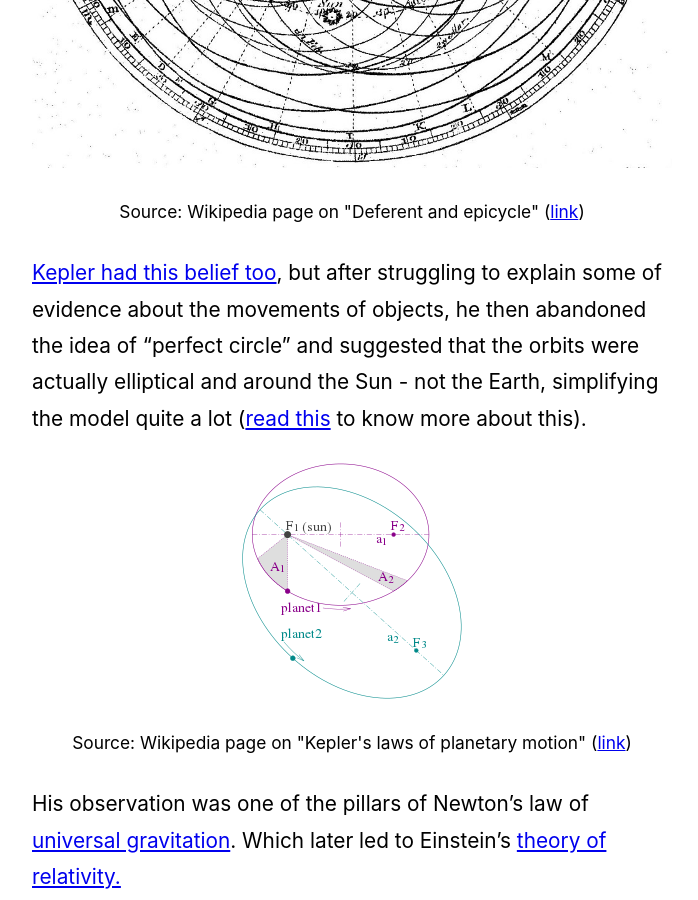
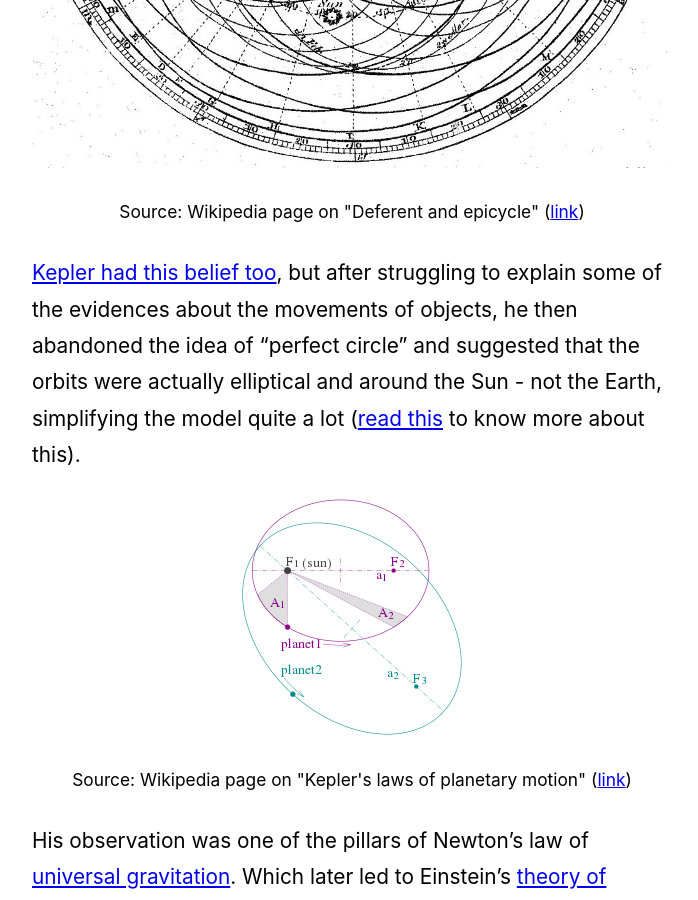
Before and after one commit to tonysm/jekyll.tonysm.com, a Jekyll site: the page built from _posts/2021-02-16-when-objects-are-not-enough.markdown, in a window 1280 px wide and 900 px high, scrolled down 13184 px. Shown: the whole window, without its empty margins (288-986 px from the left). Built offline with Jekyll 4.4.1, drawn with Linux system fonts in a browser that asks for light colours.

Commit message:
Fix typo

```diff
--- a/_posts/2021-02-16-when-objects-are-not-enough.markdown
+++ b/_posts/2021-02-16-when-objects-are-not-enough.markdown
@@ -196,7 +196,7 @@ Source: Wikipedia page on "Deferent and epicycle" (<a href="https://en.wikipedia
 
 </p>
 
-[Kepler had this belief too](https://en.wikipedia.org/wiki/Kepler%27s_laws_of_planetary_motion), but after struggling to explain some of evidence about the movements of objects, he then abandoned the idea of "perfect circle" and suggested that the orbits were actually elliptical and around the Sun - not the Earth, simplifying the model quite a lot ([read this](https://earthobservatory.nasa.gov/features/OrbitsHistory/page2.php) to know more about this).
+[Kepler had this belief too](https://en.wikipedia.org/wiki/Kepler%27s_laws_of_planetary_motion), but after struggling to explain some of the evidences about the movements of objects, he then abandoned the idea of "perfect circle" and suggested that the orbits were actually elliptical and around the Sun - not the Earth, simplifying the model quite a lot ([read this](https://earthobservatory.nasa.gov/features/OrbitsHistory/page2.php) to know more about this).
 
 ![Kepler's elliptical orbits](/assets/content/oop/04-orbits-3.png)
 
```
